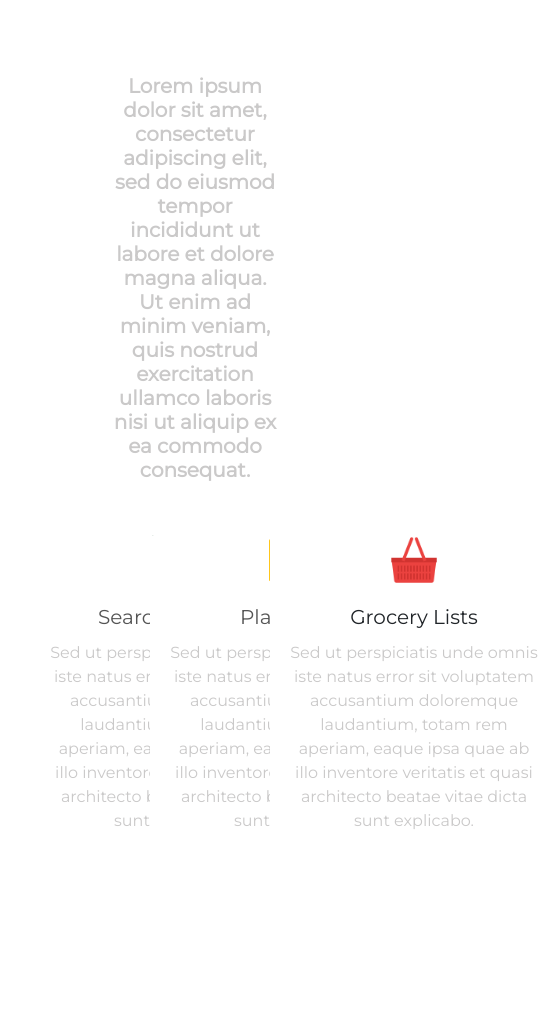
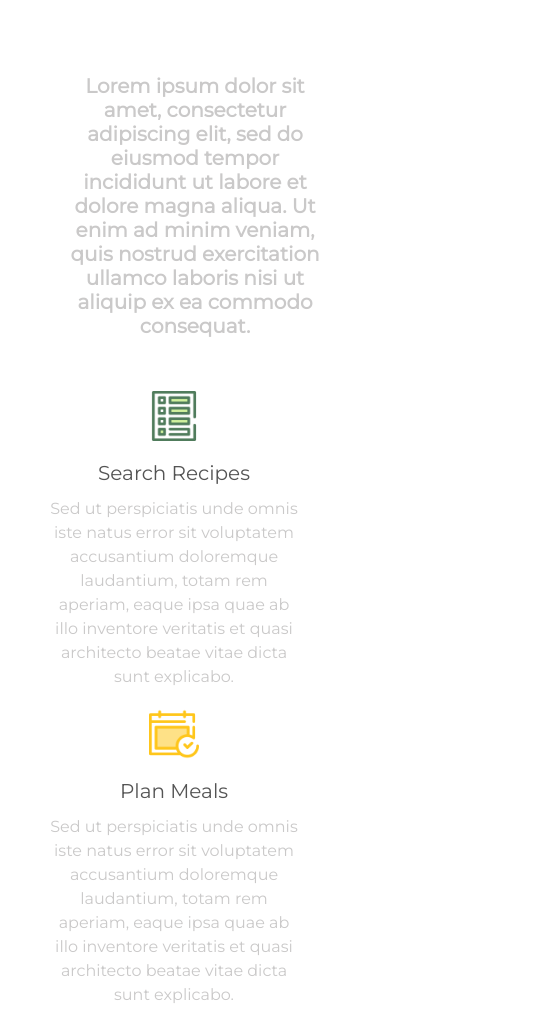
Before and after one commit to gavinspotter/project2, a website: page public/index.html in a window 390 px wide. Shown: the part 503-1527 px from the top of the page, 558 px wide, since content can reach past the window. Before the commit the page ends 1356 px from the top, so only its background shows below. Drawn offline with nearby package versions, Linux system fonts and the light colour scheme.

Commit message:
ran linter

```diff
--- a/public/index.html
+++ b/public/index.html
@@ -55,7 +55,7 @@
       <div class="container" style="padding: 45px;">
         <div class="row">
           <div class="col-2"></div>
-          <div class="col-8">
+          <div class="col-md-8 col-sm-12">
             <h5 class="h5-header" style="text-align: center; color: #cac9c9;">
               Lorem ipsum dolor sit amet, consectetur adipiscing elit, sed do
               eiusmod tempor incididunt ut labore et dolore magna aliqua. Ut
@@ -70,7 +70,7 @@
       <!--cards for samples-->
       <div class="container">
         <div class="row">
-          <div class="col-4">
+          <div class="col-md-4 col-sm-12">
             <div class="card text-center border-0" style="width: 18rem;">
               <img
                 src="././assets/images/list.png"
@@ -92,7 +92,7 @@
             </div>
           </div>
 
-          <div class="col-4">
+          <div class="col-md-4 col-sm-12">
             <div class="card text-center border-0" style="width: 18rem;">
               <img
                 src="././assets/images/calendar.png"
@@ -113,7 +113,7 @@
               </div>
             </div>
           </div>
-          <div class="col-4">
+          <div class="col-md-4 col-sm-12">
             <div class="card text-center border-0" style="width: 18rem;">
               <img
                 src="././assets/images/grocery.png"
--- a/server.js
+++ b/server.js
@@ -19,5 +19,3 @@ db.sequelize.sync().then(() => {
     console.log(`App listening on PORT ${PORT}`);
   });
 });
-
-//hannah commit test
```
